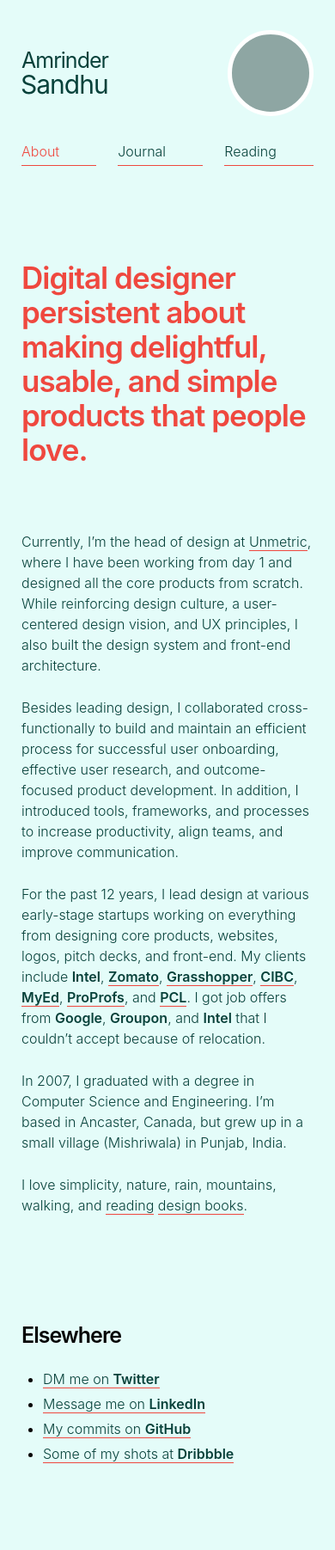
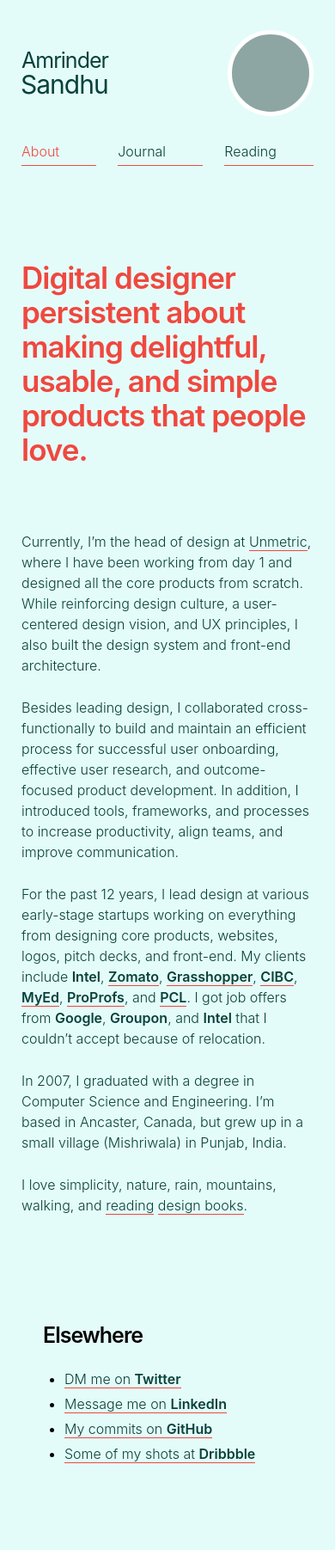
Before and after one commit to harjotgrewal/amrindersandhu, a Jekyll site: the page built from index.html, in a window 390 px wide. Shown: the whole page at 86% size. Built offline with Jekyll 4.4.1, drawn with Linux system fonts in a browser that asks for light colours; grey boxes are pictures that could not be loaded.

Commit message:
[U][CSS] Mobile spacing

```diff
--- a/_scss/_components-section.scss
+++ b/_scss/_components-section.scss
@@ -6,14 +6,14 @@
 .c-section {
     display: grid;
     grid-template-columns: 1fr;
-    margin-bottom: 50px;
+    margin: 0 25px 50px;
     z-index: 2;
 
     @include media-query(hd) {
         column-gap: 25px;
         grid-template-columns: repeat(10, 100px);
         grid-column: 1/-1;
-        margin-bottom: 100px;
+        margin: 0 0 100px;
     }
 }
 
@@ -30,7 +30,7 @@
 
 
 .c-section__content {
-    margin: 0 25px 50px;
+    margin: 0 0 50px;
     z-index: 9;
 
     @include media-query(hd) {
--- a/_scss/_theme-base.scss
+++ b/_scss/_theme-base.scss
@@ -171,7 +171,7 @@
         color: $theme-bg-bright-2;
 
         @include media-query(portable) {
-            margin-right: 75px;
+            margin-right: 25px;
         }
     }
 }
--- a/css/styles.css
+++ b/css/styles.css
@@ -904,7 +904,7 @@
 .c-section {
   display: grid;
   grid-template-columns: 1fr;
-  margin-bottom: 50px;
+  margin: 0 25px 50px;
   z-index: 2; }
   @media screen and (min-width: 1139px) {
     .c-section {
@@ -913,13 +913,13 @@
               column-gap: 25px;
       grid-template-columns: repeat(10, 100px);
       grid-column: 1/-1;
-      margin-bottom: 100px; } }
+      margin: 0 0 100px; } }
 
 .c-section__heading {
   grid-column: 1/-1; }
 
 .c-section__content {
-  margin: 0 25px 50px;
+  margin: 0 0 50px;
   z-index: 9; }
   @media screen and (min-width: 1139px) {
     .c-section__content {
@@ -1166,7 +1166,7 @@
     color: #5856D6; }
     @media screen and (max-width: 63.9375em) {
       .p-portfolio .c-billboard__blurb {
-        margin-right: 75px; } }
+        margin-right: 25px; } }
 
 .p-books {
   background-color: #FFF0E3; }
```
Also changed, not shown: 1 other file.
